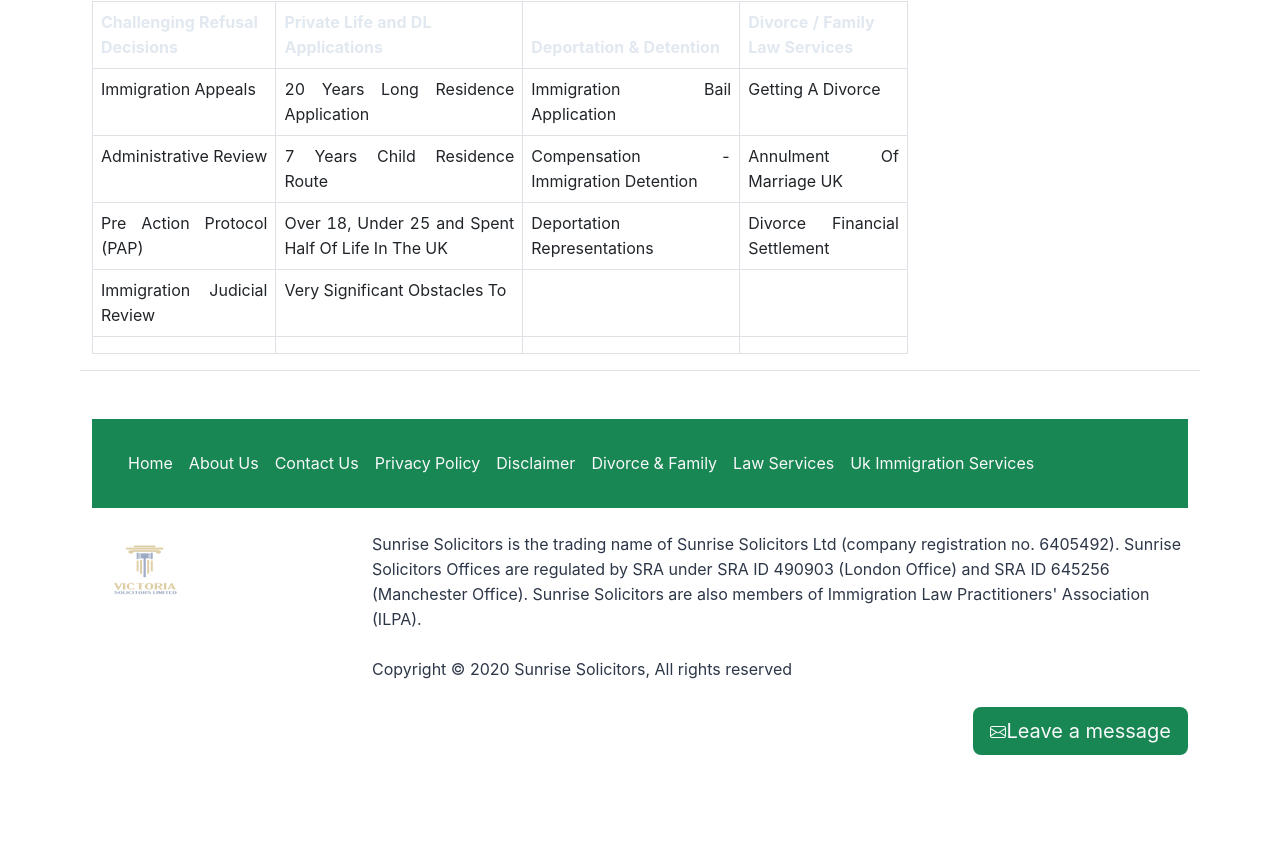
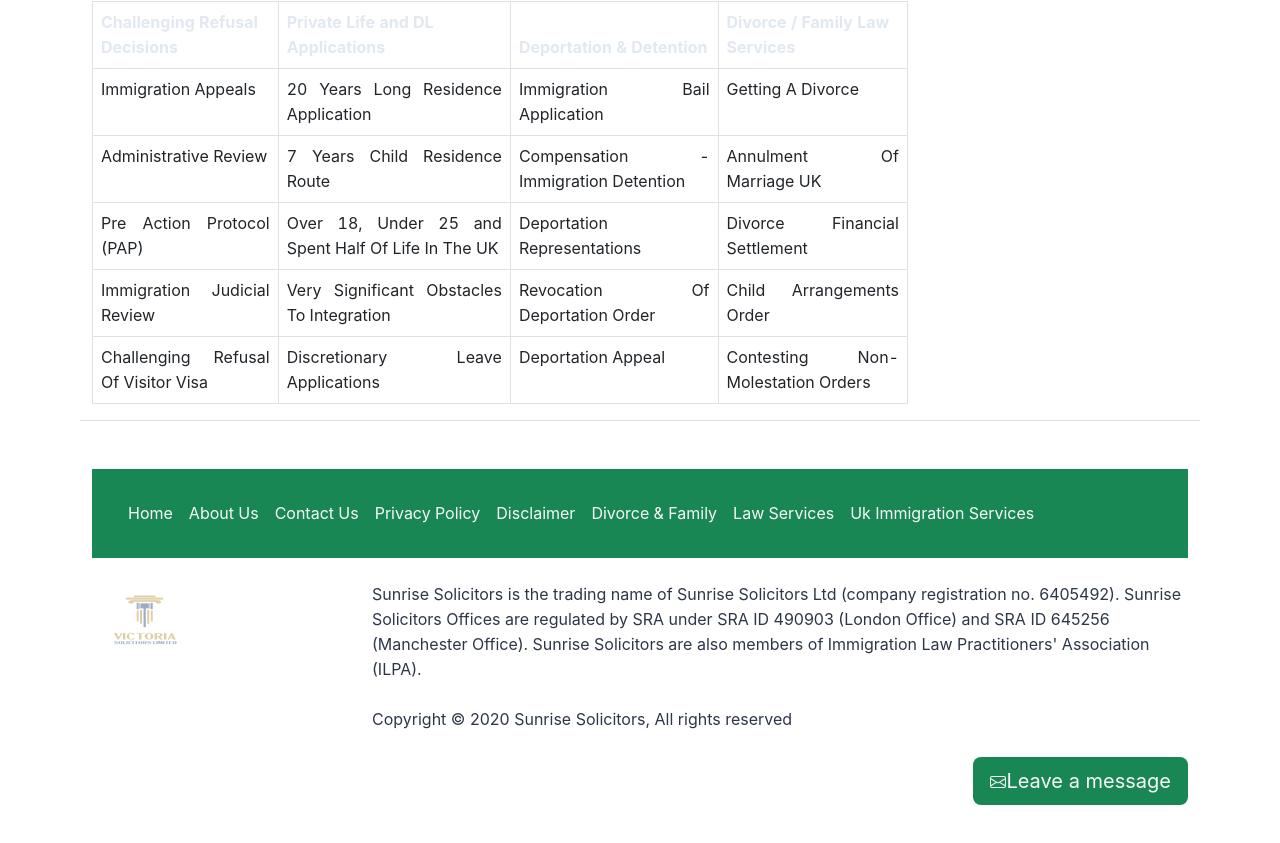
Before and after one commit to devmagos/vsl, a React (Create React App) app: page / in a window 1280 px wide. Shown: the part 10603-11446 px from the top of the page. Built offline with nearby package versions, Linux system fonts and the light colour scheme.

Commit message:
Add more landing page layout

```diff
--- a/src/components/Home/Home.js
+++ b/src/components/Home/Home.js
@@ -974,15 +974,15 @@ function Home() {
                       </tr>
                       <tr>
                         <td>Immigration Judicial Review</td>
-                        <td>Very Significant Obstacles To</td>
-                        <td></td>
-                        <td></td>
+                        <td>Very Significant Obstacles To Integration</td>
+                        <td>Revocation Of Deportation Order</td>
+                        <td>Child Arrangements Order</td>
                       </tr>
                       <tr>
-                        <td></td>
-                        <td></td>
-                        <td></td>
-                        <td></td>
+                        <td>Challenging Refusal Of Visitor Visa</td>
+                        <td>Discretionary Leave Applications</td>
+                        <td>Deportation Appeal</td>
+                        <td>Contesting Non-Molestation Orders</td>
                       </tr>
                     </tbody>
                   </table>
```
